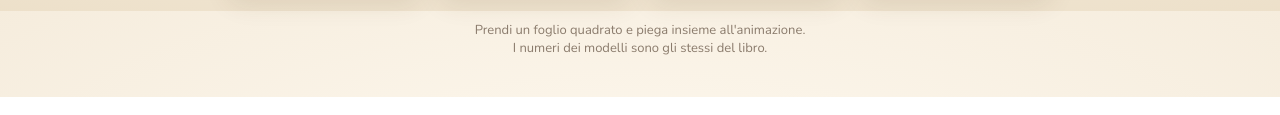
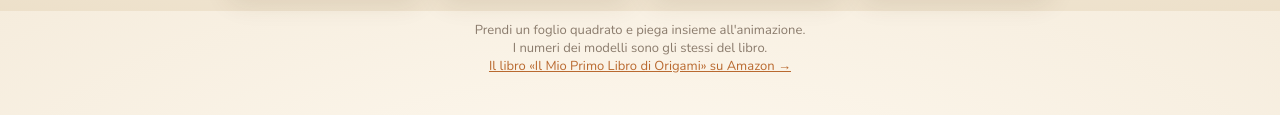
Before and after one commit to pezzaliapp/pezzaliHub, a plain HTML site: page origami/index.html in a window 1280 px wide. Shown: the part 789-904 px from the top of the page. Drawn offline with nearby package versions, Linux system fonts and the light colour scheme.

Commit message:
Origami 3D: link al libro su Amazon (#1)
Claude-Session: https://claude.ai/code/session_017x6sSHJi8qif1TdiEcvJP9

Co-authored-by: Claude <noreply@anthropic.com>

```diff
--- a/origami/index.html
+++ b/origami/index.html
@@ -89,7 +89,7 @@
     <p>Scegli un modello: ogni piega si anima in 3D, un passo alla volta. Puoi ruotare il foglio con il dito per guardarlo da ogni lato.</p>
   </div>
   <div class="grid" id="grid"></div>
-  <div class="foot">Prendi un foglio quadrato e piega insieme all'animazione.<br>I numeri dei modelli sono gli stessi del libro.</div>
+  <div class="foot">Prendi un foglio quadrato e piega insieme all'animazione.<br>I numeri dei modelli sono gli stessi del libro.<br><a href="https://www.amazon.it/dp/B0HRPSQ96H" target="_blank" rel="noopener">Il libro «Il Mio Primo Libro di Origami» su Amazon →</a></div>
 </section>
 
 <section id="model">
```
